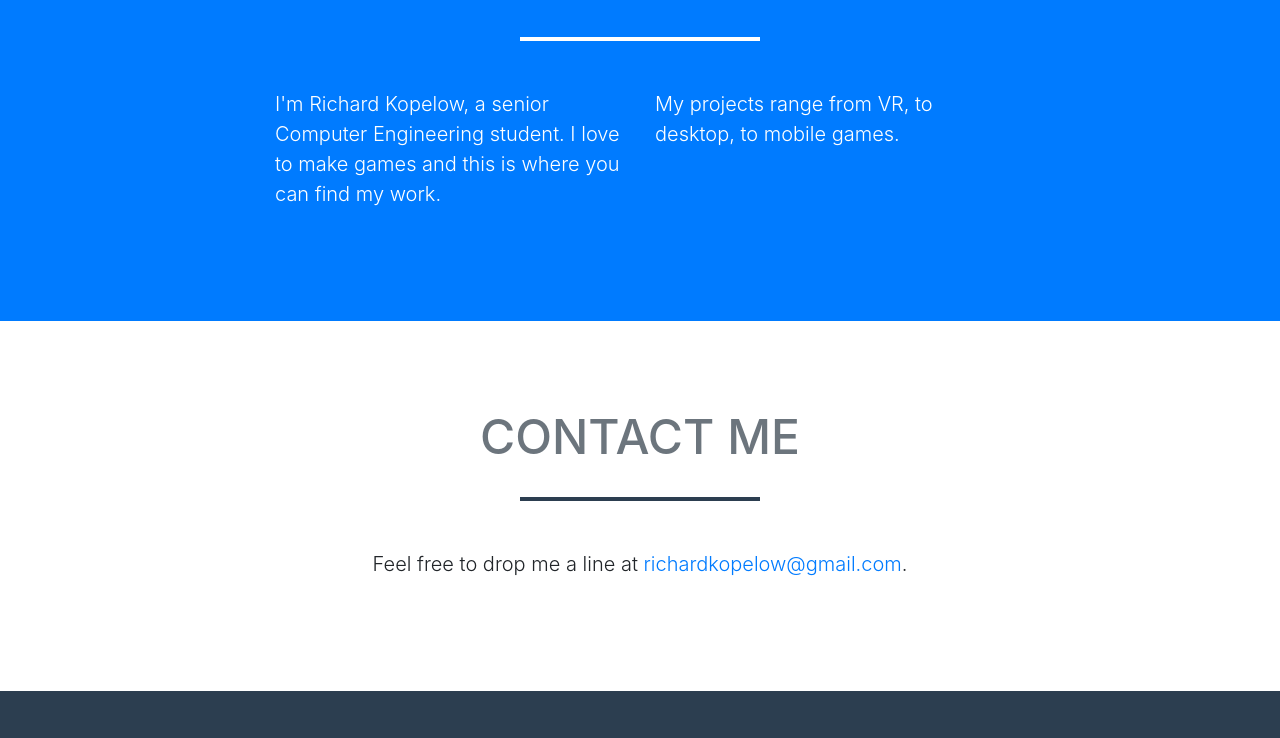
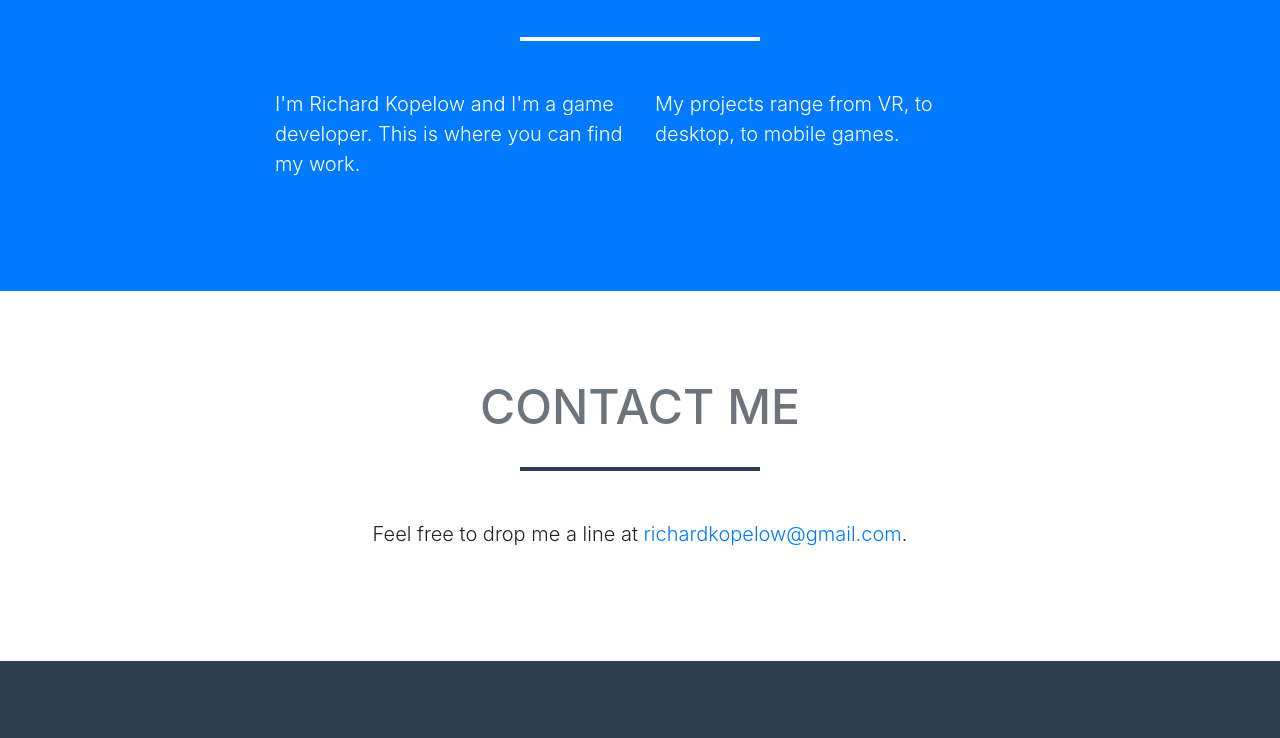
Before and after one commit to richardkopelow/richardkopelow.github.io, a website with bundled scripts: page index.html in a window 1280 px wide. Shown: the part 1772-2510 px from the top of the page. Built offline with nearby package versions, Linux system fonts and the light colour scheme.

Commit message:
Updated description

```diff
--- a/index.html
+++ b/index.html
@@ -159,7 +159,7 @@
         <hr class="star-light mb-5">
         <div class="row">
           <div class="col-lg-4 ml-auto">
-            <p class="lead">I'm Richard Kopelow, a senior Computer Engineering student. I love to make games and this is where you can find my work.</p>
+            <p class="lead">I'm Richard Kopelow and I'm a game developer. This is where you can find my work.</p>
           </div>
           <div class="col-lg-4 mr-auto">
             <p class="lead">My projects range from VR, to desktop, to mobile games.</p>
```
